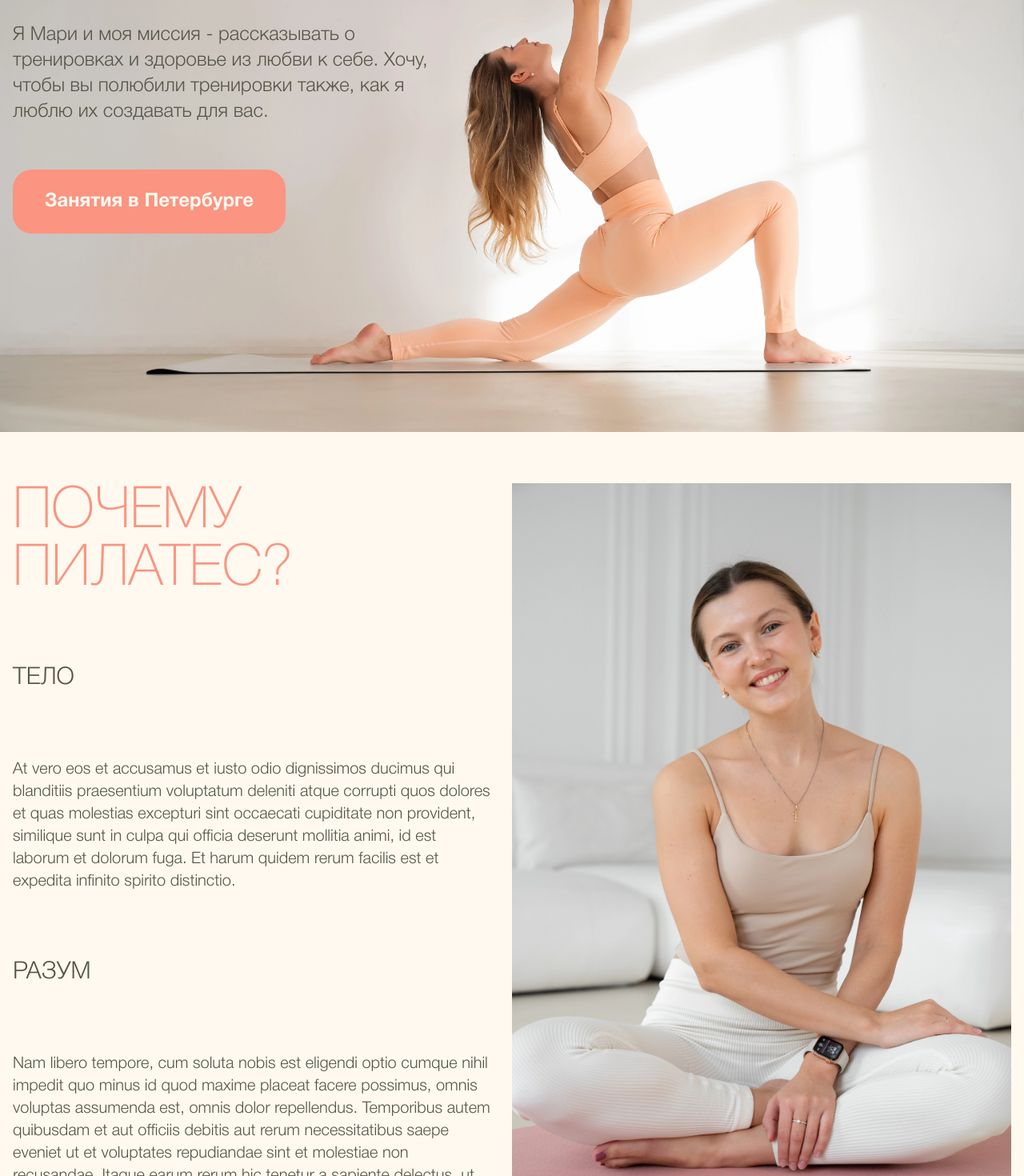
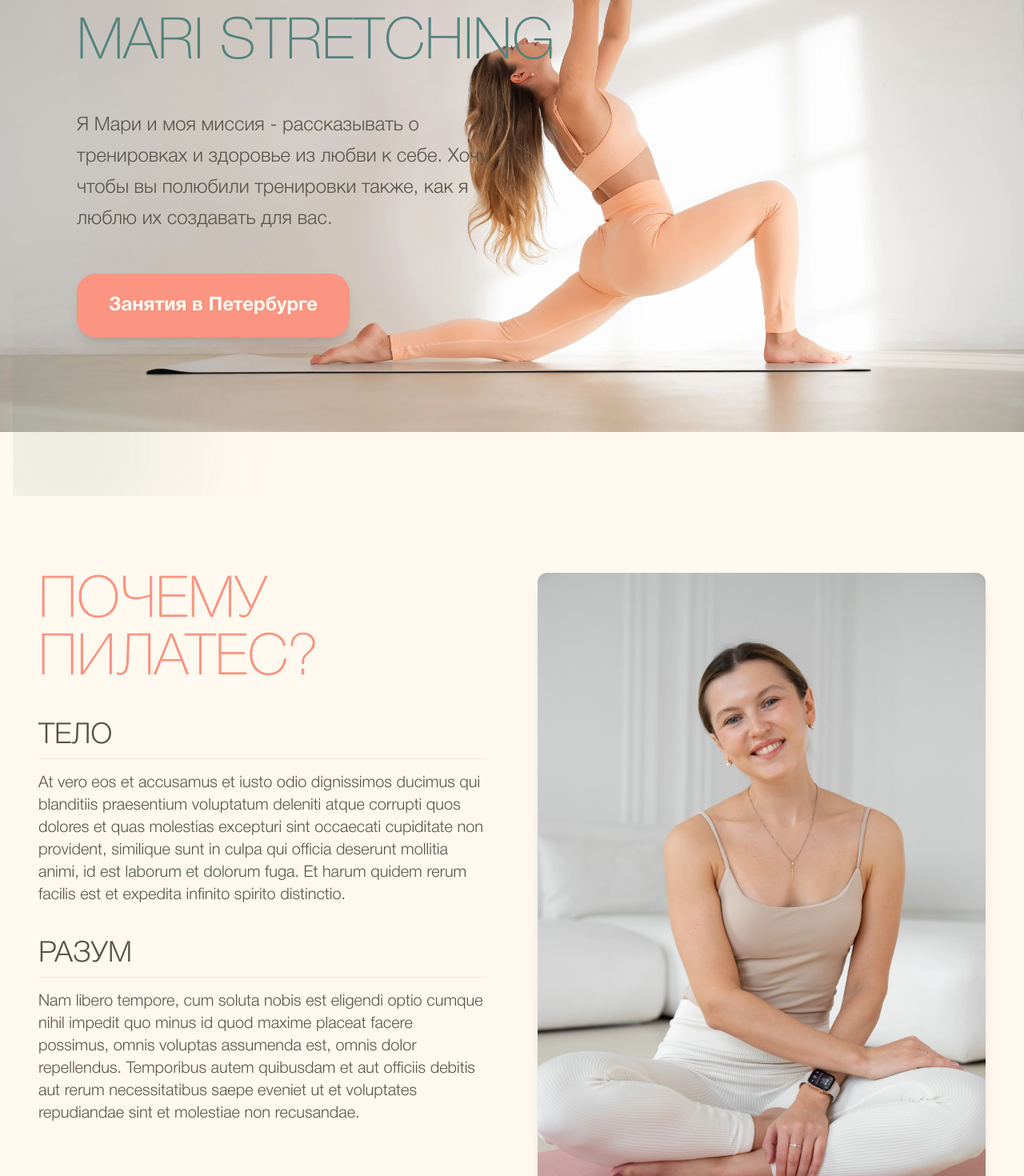
Before and after one commit to artemyizmaylov/maristretching, a Next.js app: page / in a window 1280 px wide. Shown: the part 260-1730 px from the top of the page at 80% size. Built offline with nearby package versions, Linux system fonts and the light colour scheme.

Commit message:
улучшена главная

```diff
--- a/app/page.jsx
+++ b/app/page.jsx
@@ -3,7 +3,6 @@ import Link from "next/link";
 import Slider from "./ui/slider";
 
 import Banner from "./ui/banner";
-
 
 export default async function Home() {
 
@@ -32,26 +31,61 @@ export default async function Home() {
     <main className="py-20 px-4 relative">
       <Image src={'/images/hero.webp'} alt="#" width={1440} height={967} className="absolute top-0 left-0 w-full h-dvh -z-10 object-cover origin-right" />
 
-      <section id="hero" className="container full-screen flex flex-col items-center sm:items-baseline pt-10 sm:pt-20 gap-14">
-        <h1 className="font-extralight text-4xl sm:text-7xl text-green uppercase">Mari Stretching</h1>
-        <p className="text-2xl max-w-[537px]">
+      <section id="hero" className="relative w-full min-h-screen flex flex-col justify-center items-center sm:items-start px-4 sm:px-8 md:px-12 lg:px-20 py-20 gap-8 sm:gap-12 overflow-hidden">
+        <div className="absolute -right-20 -top-20 w-64 h-64 rounded-full bg-pink/10 blur-3xl -z-10"></div>
+        <div className="absolute -left-20 -bottom-20 w-72 h-72 rounded-full bg-green/10 blur-3xl -z-10"></div>
+        <h1 className="font-extralight text-4xl sm:text-7xl text-green uppercase text-center sm:text-left animate-fadeIn">
+          Mari Stretching
+        </h1>
+        <p className="text-2xl max-w-[537px] text-center sm:text-left leading-relaxed animate-fadeIn delay-100">
           Я Мари и моя миссия - рассказывать о тренировках и здоровье из любви к себе.
           Хочу, чтобы вы полюбили тренировки также, как я люблю их создавать для вас.
         </p>
-        <Link className="font-semibold sm:text-2xl text-center text-white px-10 py-6 bg-pink rounded-3xl max-w-[435px] z-0" href="#">
+        <Link
+          className="font-semibold sm:text-2xl text-white px-10 py-6 bg-pink rounded-3xl max-w-[435px] hover:bg-pink-dark transition-colors duration-300 shadow-lg hover:shadow-xl transform hover:scale-105 transition-transform animate-fadeIn delay-200 text-center"
+          href="#"
+        >
           Занятия в Петербурге
         </Link>
       </section>
 
-      <section className="container pt-20 flex flex-col md:flex-row justify-between items-center md:items-stretch gap-6">
-        <div className="flex flex-col justify-between w-full md:w-1/2 gap-6">
-          <h2 className="text-pink font-extralight text-4xl sm:text-7xl uppercase">Почему пилатес?</h2>
-          <h3 className="text-3xl">ТЕЛО</h3>
-          <p className="">At vero eos et accusamus et iusto odio dignissimos ducimus qui blanditiis praesentium voluptatum deleniti atque corrupti quos dolores et quas molestias excepturi sint occaecati cupiditate non provident, similique sunt in culpa qui officia deserunt mollitia animi, id est laborum et dolorum fuga. Et harum quidem rerum facilis est et expedita infinito spirito distinctio. </p>
-          <h3 className="text-3xl">РАЗУМ</h3>
-          <p className="">Nam libero tempore, cum soluta nobis est eligendi optio cumque nihil impedit quo minus id quod maxime placeat facere possimus, omnis voluptas assumenda est, omnis dolor repellendus. Temporibus autem quibusdam et aut officiis debitis aut rerum necessitatibus saepe eveniet ut et voluptates repudiandae sint et molestiae non recusandae. Itaque earum rerum hic tenetur a sapiente delectus, ut aut reiciendis voluptatibus maiores alias consequatur aut perferendis doloribus asper.</p>
+      <section className="max-w-7xl mx-auto px-4 sm:px-6 lg:px-8 py-16 sm:py-24">
+        <div className="flex flex-col lg:flex-row gap-12 xl:gap-16 items-stretch">
+          <div className="w-full lg:w-1/2 flex flex-col gap-8 sm:gap-10">
+            <h2 className="text-pink font-extralight text-4xl sm:text-6xl lg:text-7xl uppercase leading-tight hover:scale-[1.01] transition-transform duration-300">
+              Почему пилатес?
+            </h2>
+            <div className="space-y-10">
+              <div className="group">
+                <h3 className="text-2xl sm:text-3xl lg:text-4xl mb-4 pb-2 border-b border-pink/20 group-hover:border-pink transition-colors duration-500">
+                  ТЕЛО
+                </h3>
+                <p className="text-base sm:text-lg lg:text-xl leading-relaxed text-gray-700">
+                  At vero eos et accusamus et iusto odio dignissimos ducimus qui blanditiis praesentium voluptatum deleniti atque corrupti quos dolores et quas molestias excepturi sint occaecati cupiditate non provident, similique sunt in culpa qui officia deserunt mollitia animi, id est laborum et dolorum fuga. Et harum quidem rerum facilis est et expedita infinito spirito distinctio.
+                </p>
+              </div>
+              <div className="group">
+                <h3 className="text-2xl sm:text-3xl lg:text-4xl mb-4 pb-2 border-b border-pink/20 group-hover:border-pink transition-colors duration-500">
+                  РАЗУМ
+                </h3>
+                <p className="text-base sm:text-lg lg:text-xl leading-relaxed text-gray-700">
+                  Nam libero tempore, cum soluta nobis est eligendi optio cumque nihil impedit quo minus id quod maxime placeat facere possimus, omnis voluptas assumenda est, omnis dolor repellendus. Temporibus autem quibusdam et aut officiis debitis aut rerum necessitatibus saepe eveniet ut et voluptates repudiandae sint et molestiae non recusandae.
+                </p>
+              </div>
+            </div>
+          </div>
+          <div className="w-full lg:w-1/2 relative rounded-xl overflow-hidden shadow-xl hover:shadow-2xl transition-shadow duration-500">
+            <Image
+              src={'/images/about-me2.webp'}
+              alt="Пилатес - польза для тела и разума"
+              width={600}
+              height={900}
+              className="w-full h-full object-cover transition-transform duration-700 hover:scale-105"
+              priority
+            />
+            <div className="absolute inset-0 bg-gradient-to-t from-black/30 to-transparent opacity-0 hover:opacity-100 transition-opacity duration-500" />
+          </div>
         </div>
-        <Image src={'/images/about-me2.webp'} alt="#" width={476} height={639} className="object-contain md:w-1/2" />
       </section>
 
       <Banner />
```
